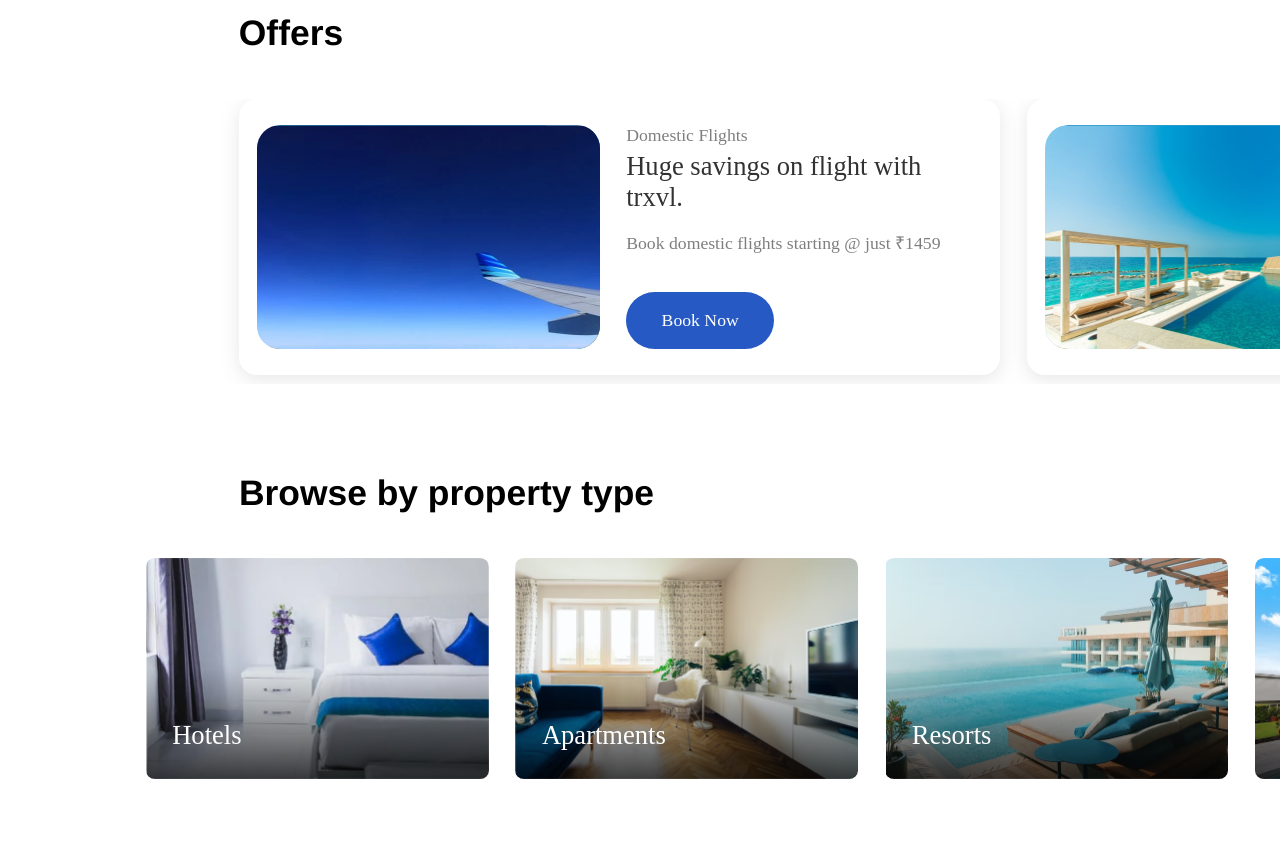
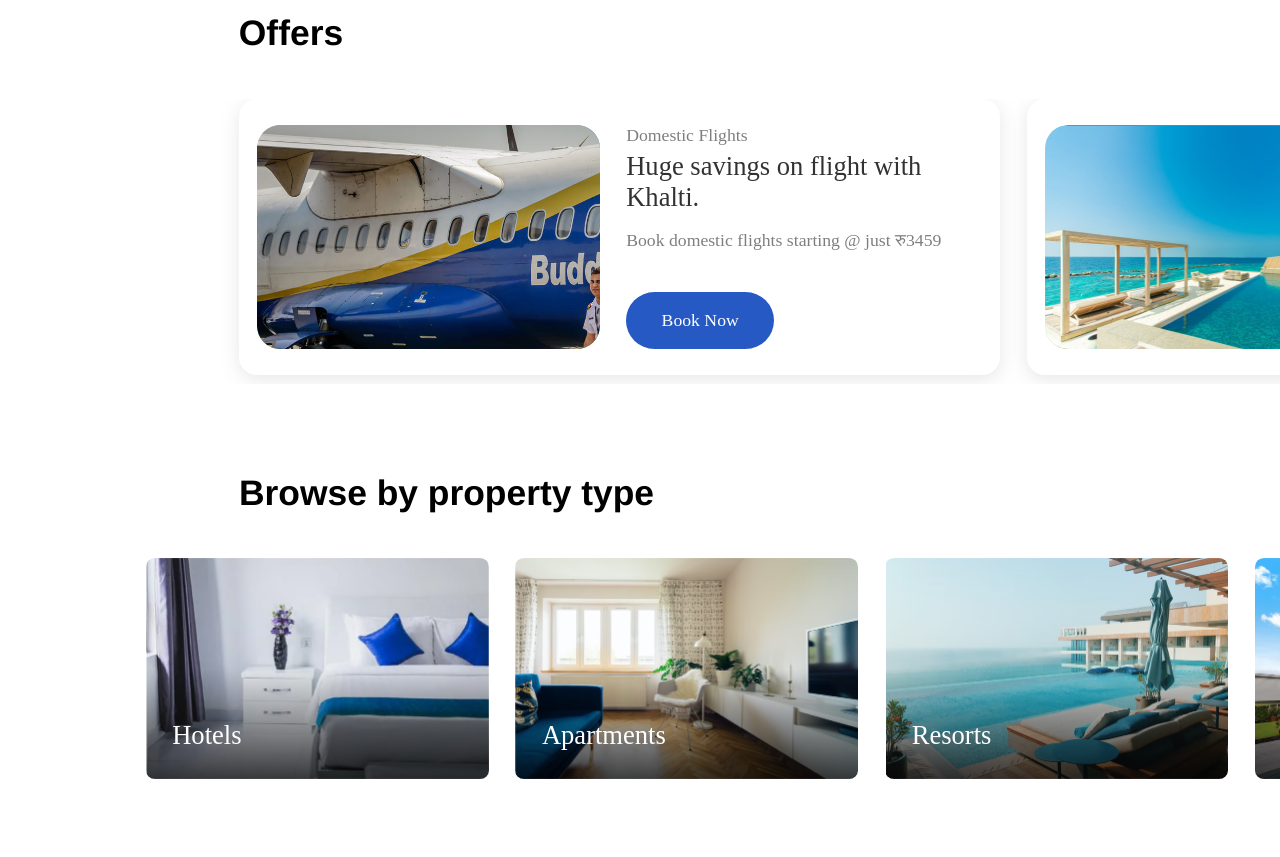
Before and after one commit to ashishbhusal1/NepalWonders, a Next.js app: page / in a window 1280 px wide. Shown: the part 1240-2097 px from the top of the page. Built offline with nearby package versions, Linux system fonts and the light colour scheme; a web font is replaced by a local one.

Commit message:
updatedd bhudda air

```diff
--- a/components/HomePage/offers-section.js
+++ b/components/HomePage/offers-section.js
@@ -8,14 +8,14 @@
       </div>
       <div className={styles.frameGroup}>
         <CardContainer
-          dimensionText="/image-19@2x.png"
+          dimensionText="/Bhudda air.jpg"
           offerImageUrl="Domestic Flights"
-          promotionText="Huge savings on flight with trxvl."
-          flightDealText="Book domestic flights starting @ just ₹1459"
+          promotionText="Huge savings on flight with Khalti."
+          flightDealText="Book domestic flights starting @ just रु3459"
         />
         <CardContainer
           dimensionText="/image-191@2x.png"
-          offerImageUrl="International Hotels"
+          offerImageUrl="Domestic  Hotels"
           promotionText="Enjoy upto 20% off on International Hotels"
           flightDealText="Make the most of  this deal on your first booking with trxvl."
           propLeft="921px"
```
Also changed, not shown: public/Bhudda air.jpg (added).
